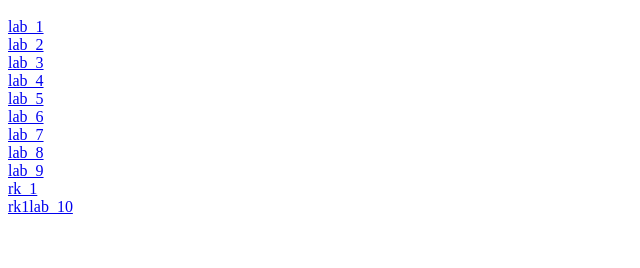
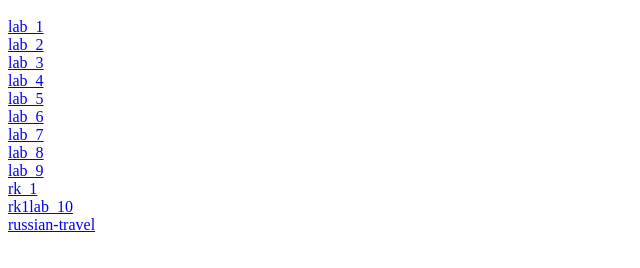
Before and after one commit to GolubDobra/GolubDobra.github.io, a plain HTML site: page index.html in a window 1280 px wide. Shown: the part 48-316 px from the top of the page, without its empty margins (0-640 px from the left). Drawn offline with Linux system fonts and the light colour scheme.

Commit message:
Update index.html

```diff
--- a/index.html
+++ b/index.html
@@ -10,3 +10,4 @@
 <a href="/lab_9">lab_9</a><br>
 <a href="/rk_1">rk_1</a><br>
 <a href="/rk1lab_10">rk1lab_10</a><br>
+<a href="/rk1lab_10">russian-travel</a><br>
```
